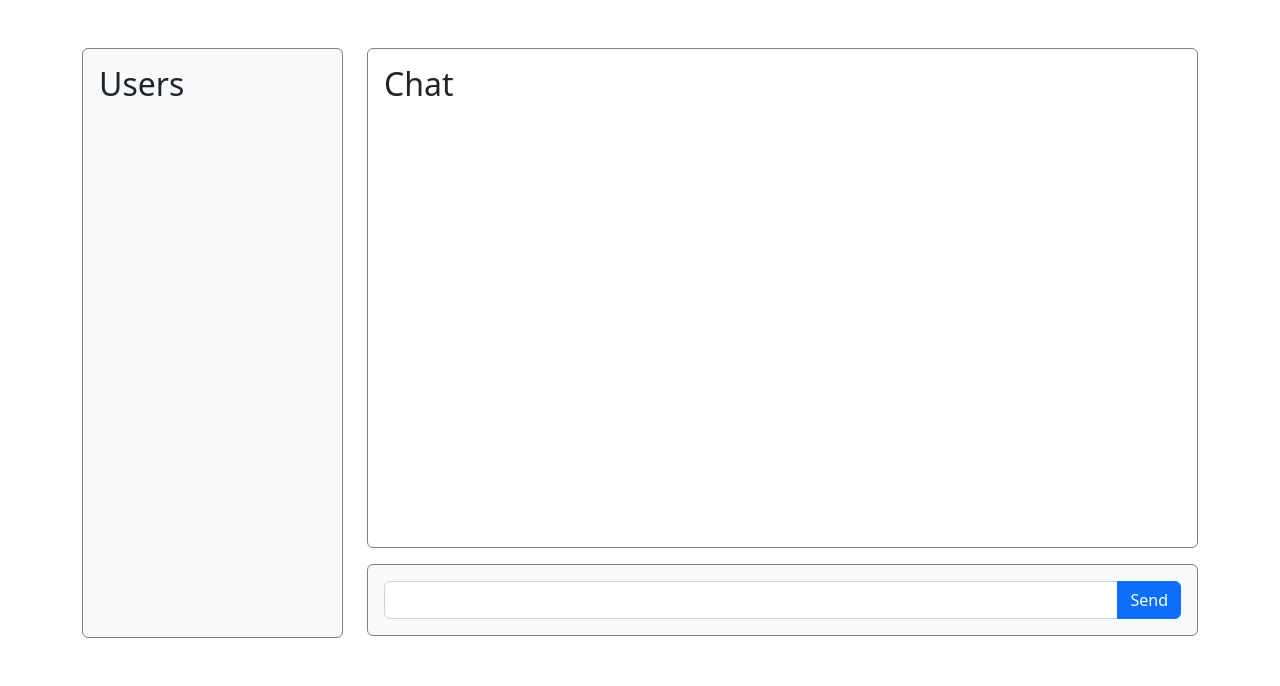
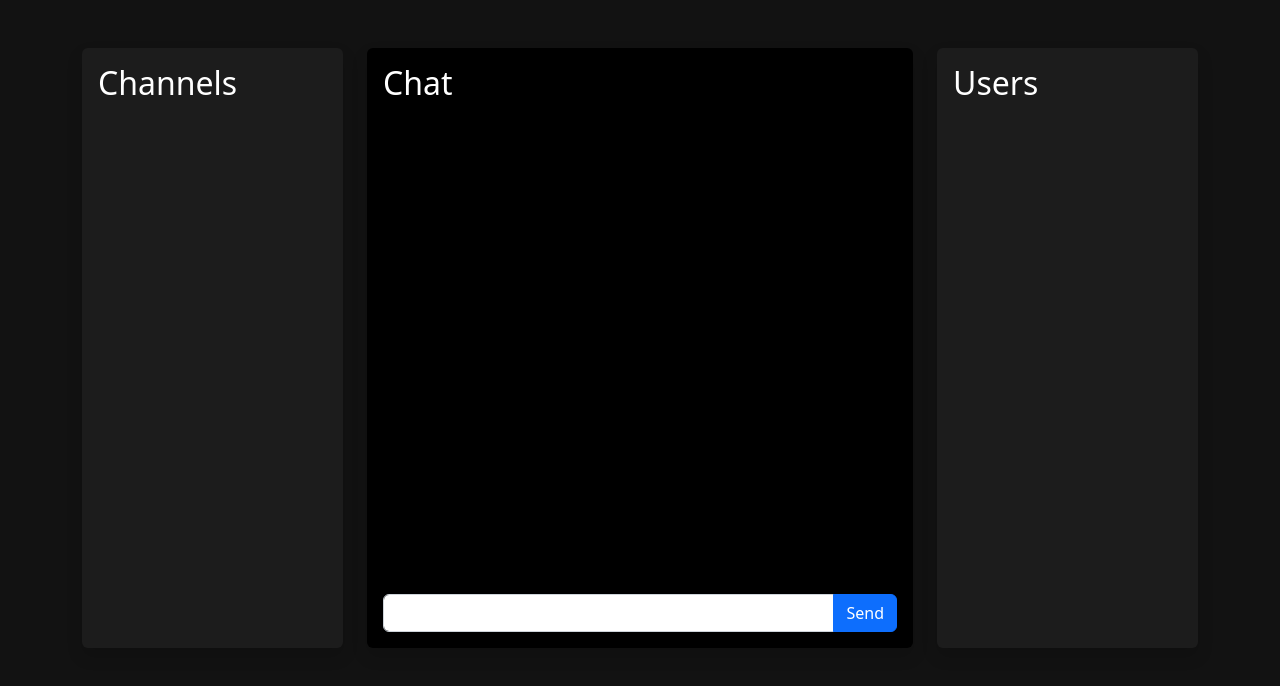
Before and after one commit to AaronAWB/Colloquy, a React (Vite) app in the folder client/: page /chat in a window 1280 px wide. Shown: the top 686 px of the page. Built offline with nearby package versions, Linux system fonts and the light colour scheme.

Commit message:
add styling to Chat page

```diff
--- a/client/src/pages/Chat.jsx
+++ b/client/src/pages/Chat.jsx
@@ -10,23 +10,31 @@ function Chat () {
         <Container>
             <Row>
             <Col md={3}>
-                <div className='users-container rounded bg-light p-3 mt-5 d-flex flex-column'>
-                    <h2>Users</h2>
+                <div className='users-container rounded shadow p-3 mt-5 d-flex flex-column'>
+                    <h2>Channels</h2>
                     <div className='flex-grow-1'>
 
                     </div>
                 </div>
             </Col>
-            <Col md={9}>
-                <div className='chat-container rounded bg-white p-3 mb-3 mt-5'>
+            <Col md={6}>
+                <div className='chat-container rounded shadow p-3 mb-3 mt-5'>
                     <h2>Chat</h2>
+                    <div className = 'message-bar-container'>
+                        <InputGroup>
+                            <Form.Control className='message-bar' type='text' id='messageInput' />
+                            <Button type='submit' variant='primary'>Send</Button>
+                        </InputGroup>
+                    </div>
+                </div>
 
-                </div>
-                <div className='message-input-container rounded bg-light p-3'>
-                    <InputGroup>
-                        <Form.Control type='text' id='messageInput' />
-                        <Button type='submit' variant='primary'>Send</Button>
-                    </InputGroup>
+            </Col>
+            <Col md={3}>
+                <div className='users-container rounded shadow p-3 mt-5 d-flex flex-column'>
+                    <h2>Users</h2>
+                    <div className='flex-grow-1'>
+
+                    </div>
                 </div>
             </Col>
             </Row>
--- a/client/src/styles/Chat.css
+++ b/client/src/styles/Chat.css
@@ -1,13 +1,27 @@
+body {
+    background-color: rgb(18, 18, 18) !important;
+}
+
+h2 {
+    color: white;
+}
+
 .users-container {
-    border: solid grey 1px;
-    height: 590px;
+    min-height: 600px;
+    background: rgb(28, 28, 28) !important;
 }
 
 .chat-container {
-    border: solid grey 1px;
-    height: 500px;
+    min-height: 600px;
+    background: black !important;
+    display: flex;
+    flex-direction: column;
 }
 
-.message-input-container {
-    border: solid grey 1px;
+.message-bar-container {
+    margin-top: auto;
 }
+
+.message-bar {
+    background: black;
+}
```
